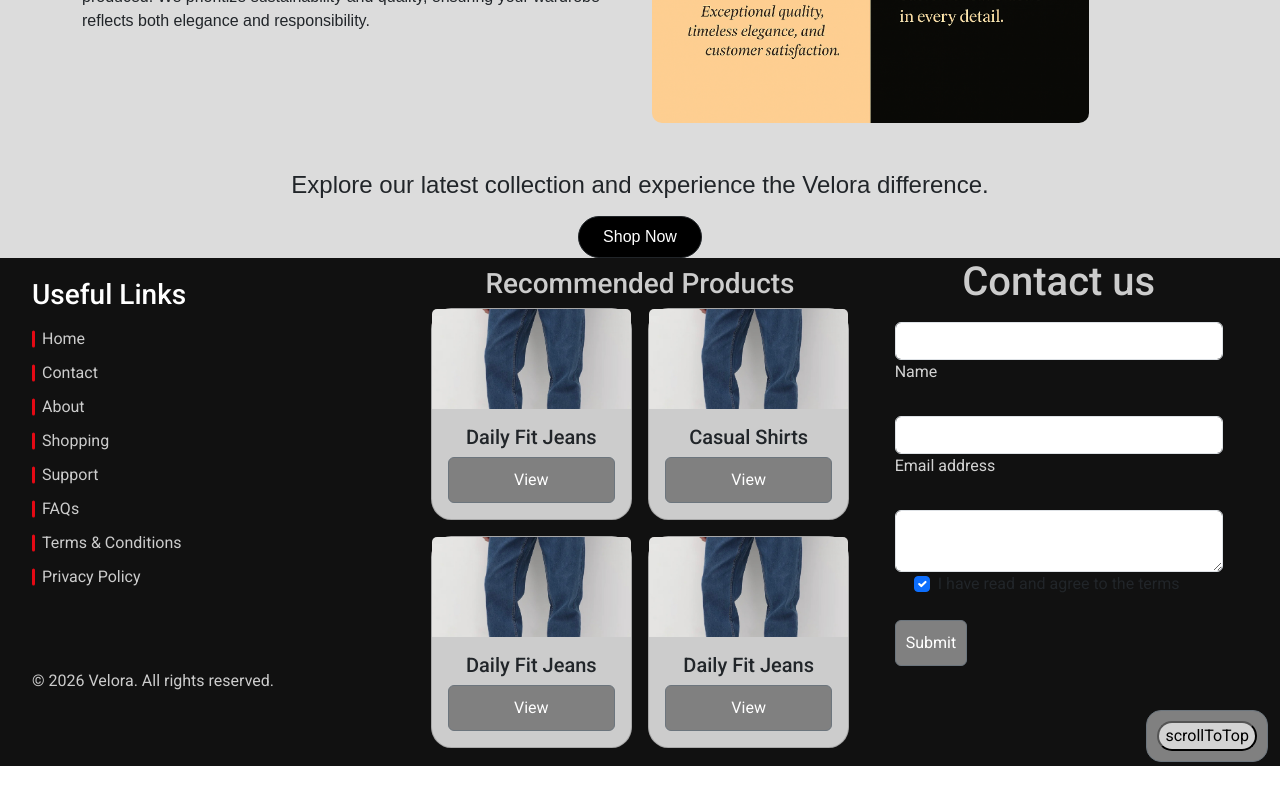
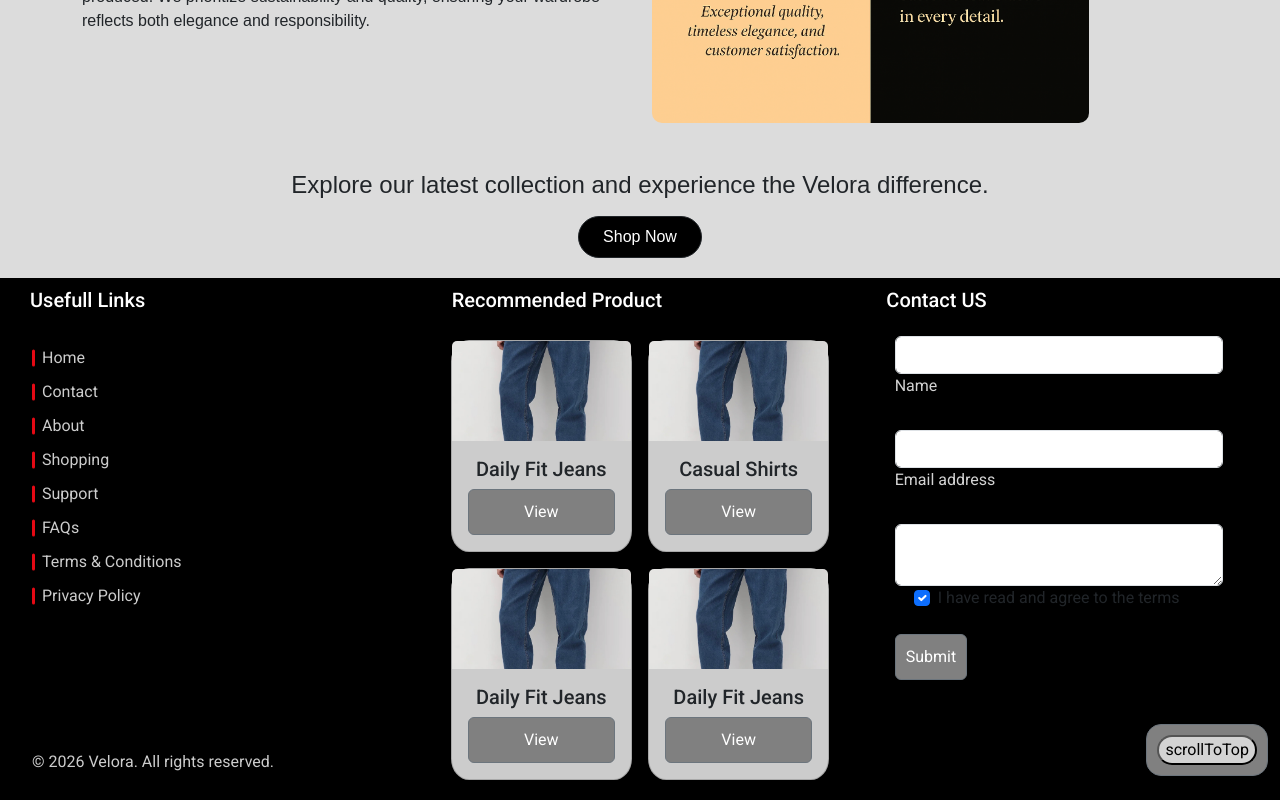
Before and after one commit to nehal76/Angular_POC_ClothingBrand_2025, an Angular app: page /home in a window 1280 px wide. Shown: the part 2827-3627 px from the top of the page. Before the commit the page ends 3593 px from the top, so only its background shows below. Built offline with nearby package versions, Linux system fonts and the light colour scheme.

Commit message:
implementing formspree on footer component

```diff
--- a/src/app/about/about.component.html
+++ b/src/app/about/about.component.html
@@ -80,7 +80,7 @@
   <!-- Call-to-Action -->
   <div class="text-center">
     <h4 class="mb-3">Explore our latest collection and experience the Velora difference.</h4>
-    <a routerLink="/shopping" class="btn btn-dark px-4 py-2">Shop Now</a>
+    <a routerLink="/shopping" class="btn btn-dark px-4 py-2" style="margin-bottom: 20px;">Shop Now</a>
   </div>
 </div>
 
--- a/src/app/footer/footer.component.css
+++ b/src/app/footer/footer.component.css
@@ -1,8 +1,33 @@
+
+body {
+  margin: 0;
+  padding: 0;
+}
+
 .container-fluid {
   display: grid;
   /* grid-template-columns: 1fr 1fr 1fr; */
   grid-template-columns: repeat(3, minmax(250px, 1fr));
-  background-color: #111;
+  background-color: black;
+  margin-bottom: 10px;
+  width: auto;
+
+}
+
+.container-headings{
+  /* background-color: aqua; */
+  display: grid;
+  grid-template-columns: 1fr 1fr 1fr;
+  /* background-color: #e50914; */
+  background-color: black;
+  color: white;
+  padding-left: 30px;
+  padding-top: 10px;
+  /* position: relative;
+  top: 10px; */
+
+
+
 }
 
 .container div {
@@ -14,11 +39,16 @@
 
   /* text-align: center; */
 }
+.footer-headings{
+  color: #ccc;
+  text-align: start;
+  padding-top: 2%;
+}
 
 /* 1st part */
 
 .useful-part {
-  background-color: #111; /* Black background */
+
   color: #ccc; /* Gray text */
   padding: 20px;
 }
@@ -72,6 +102,7 @@ content: "";
   margin-bottom: 10px;
   font-size: 16px;
   transition: color 0.3s;
+
 }
 
 .footer-Links ul li:hover {
@@ -80,13 +111,23 @@ content: "";
 }
 
 .footer-copywright {
-  padding-top: 70px;
+  /* padding-top: 10%; */
+  /* text-align: justify; */
+  /* transform: translateY(-4px); */
+  position: relative;
+  top: 30%;
+
 }
 
 /* 2nd part */
-.recommended-heading {
+.recommended-part{
+
+  color: #ccc; /* Gray text */
+  padding: 20px;
+}
+.heading {
   color: #ccc;
-  text-align: center;
+  text-align: start;
   padding-top: 2%;
 }
 
@@ -104,9 +145,11 @@ content: "";
 }
 
 /* form */
-h1 {
-  text-align: center;
-  color: #ccc;
+.contact-form-section{
+  display: justify;
+  padding-left: 40px;
+  color: lightgrey;
+  padding-top: 20px;
 }
 
 .btn-primary {
--- a/src/app/footer/footer.component.html
+++ b/src/app/footer/footer.component.html
@@ -1,12 +1,14 @@
 <footer class="footer-dev">
-  <div class="container-fluid">
-    <div class="useful-part">
-      <div>
-        <span class="bar-line"></span>
-        <h3>Useful Links</h3>
-      </div>
+  <div class="container-headings"  >
+    <h5>Usefull Links</h5>
+    <h5 style="padding-left: 5px">Recommended Product</h5>
+    <h5 style="padding-left: 23px">Contact US</h5>
+  </div>
+  <div class="container-fluid" style="padding-top: 0; padding-top: 0;">
+    <div class="useful-part" >
+      <!-- <h3 class="footer-headings">Useful Links</h3> -->
       <div class="footer-Links">
-        <ul class="footer-ul" >
+        <ul class="footer-ul">
           <!-- <span class="bar-line"></span> -->
           <li>Home</li>
 
@@ -23,10 +25,11 @@
         <p>© 2026 Velora. All rights reserved.</p>
       </div>
     </div>
-    <div>
-      <div class="recommended-heading">
-        <h3>Recommended Products</h3>
-      </div>
+    <!-- Middle part is start -->
+
+    <div class="recommended-part">
+      <!-- <h3 class="footer-headings">Recommended Products</h3> -->
+
       <div class="recommended-products">
         <div class="row g-3 w-20 max-auto">
           <div
@@ -50,12 +53,12 @@
     </div>
 
     <div>
-      <h1>Contact us</h1>
+      <!-- <h3 class="footer-headings">Contact us</h3> -->
 
-      <form style="width: 22rem" class="container mt-3">
+      <form  (ngSubmit)="submitForm()" style="width: 22rem" class="container mt-3">
         <!-- Name input -->
         <div data-mdb-input-init class="form-outline mb-4">
-          <input type="text" id="form5Example1" class="form-control" />
+          <input type="text" id="form5Example1" class="form-control" name="name" />
           <label class="form-label" for="form5Example1" style="color: lightgray"
             >Name</label
           >
@@ -63,7 +66,7 @@
 
         <!-- Email input -->
         <div data-mdb-input-init class="form-outline mb-4">
-          <input type="email" id="form5Example2" class="form-control" />
+          <input type="email" id="form5Example2" class="form-control" name="email"/>
           <label class="form-label" for="form5Example2" style="color: lightgray"
             >Email address</label
           >
@@ -79,6 +82,7 @@
             value=""
             id="form5Example3"
             checked
+            name="terms"
           />
           <label class="form-check-label" for="form5Example3">
             I have read and agree to the terms
@@ -90,7 +94,7 @@
           data-mdb-ripple-init
           type="button"
           class="btn btn-secondary btn-block mb-4"
-          (click)="clickEvent()"
+
         >
           Submit
         </button>
--- a/src/app/footer/footer.component.ts
+++ b/src/app/footer/footer.component.ts
@@ -9,6 +9,9 @@ import { FormsModule } from '@angular/forms';
   styleUrl: './footer.component.css'
 })
 export class FooterComponent {
+  name= ''
+  email = ''
+  message = ''
 
   products = [
     {name: "Daily Fit Jeans", rating:"****", image: "assets/slim_jeans.jpeg"},
@@ -19,8 +22,19 @@ export class FooterComponent {
   ]
 
   clickEvent = () => {
+    console.log("clicked");
+
+
+  };
+  submitForm(){
     console.log('clicked');
-  };
+    fetch('https://formspree.io/f/mojedlev', {
+      method: 'post',
+      headers: { 'Content-Type': 'application/json' },
+    body: JSON.stringify({ email: this.email, message: this.message })
+
+    }).then(res => console.log(res)).catch(err => console.log("error", err));
+  }
 
  scrollToTop(){
   window.scrollTo({top: 0, behavior: 'smooth'})
--- a/src/app/home/card/card.component.ts
+++ b/src/app/home/card/card.component.ts
@@ -4,6 +4,7 @@ import { RouterLink } from "@angular/router";
 import { MenSectionComponent } from '../../shoppingpage/men-section/men-section.component';
 import { routes } from '../../app.routes';
 import { WomenSectionComponent } from '../../shoppingpage/women-section/women-section.component';
+import { SearchserviceService } from '../../Service/searchservice.service';
 
 @Component({
   selector: 'app-card',
@@ -12,6 +13,11 @@ import { WomenSectionComponent } from '../../shoppingpage/women-section/women-se
   styleUrl: './card.component.css'
 })
 export class CardComponent {
+
+
+  constructor(private search: SearchserviceService ){
+
+  }
 
   categories = [
     {
--- a/src/app/navbar/navbar.component.html
+++ b/src/app/navbar/navbar.component.html
@@ -58,6 +58,8 @@
           placeholder="Search products..."
           aria-label="Search"
           [formControl]="searchControl"
+          (keyup)="onSearch()"
+          [ngModel]="searchControl.value"
         />
       </div>
 
--- a/src/app/navbar/navbar.component.ts
+++ b/src/app/navbar/navbar.component.ts
@@ -51,6 +51,14 @@ export class NavbarComponent {
     // If you want to prime the flow with initial value (optional):
     // this.searchPr.setQuery(this.searchControl.value || '');
   }
+  onSearch(){
+    console.log("key is searching", this.searchControl.value);
+    this.searchControl.reset;
+
+
+
+
+  }
 
   logout(): void {
     this.loginService.logout();
--- a/src/app/parent/parent.component.html
+++ b/src/app/parent/parent.component.html
@@ -43,3 +43,9 @@
         <h5>{{p.title}}</h5>
     </h3>
 </div>
+
+<form action="https://formspree.io/f/mojedlev" method="post">
+  <input type="text" name="name" placeholder="your name">
+  <input type="text" name="email" placeholder="enter email">
+  <button>submit</button>
+</form>
```
